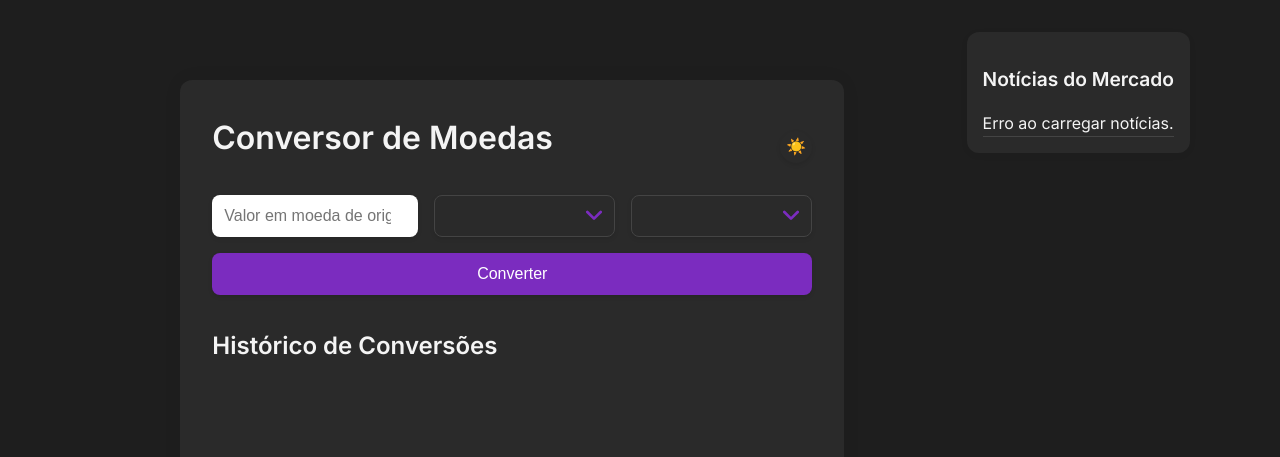
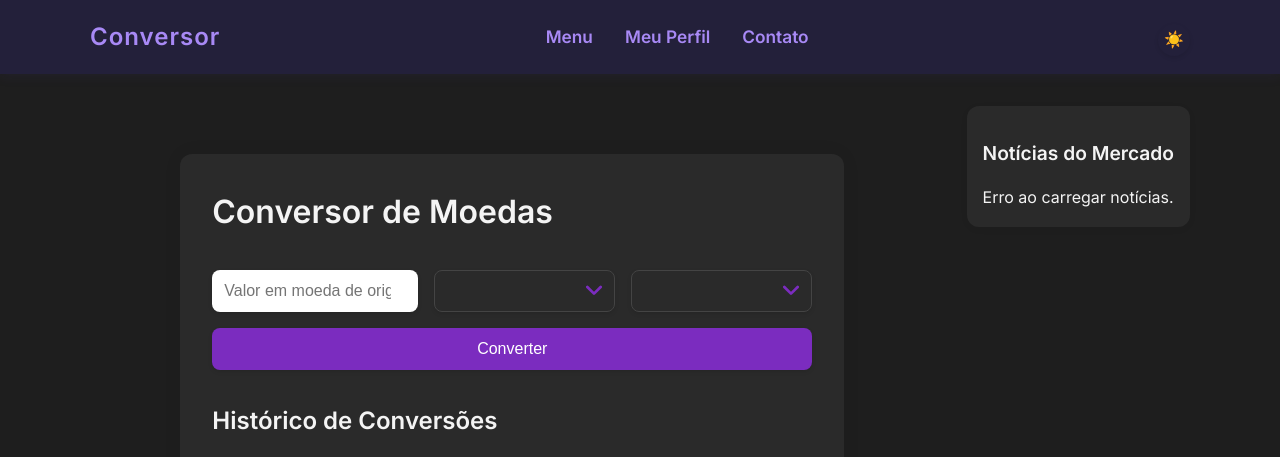
Before and after one commit to ferrantezs/conversor-de-moedas, a plain HTML site: page home.html in a window 1280 px wide. Both pictures are taken after a click on the button "Alternar tema". Drawn offline with nearby package versions, Linux system fonts and the light colour scheme; no server answers.

Commit message:
Cabeçalho novo

```diff
--- a/home.html
+++ b/home.html
@@ -8,11 +8,22 @@
   <link rel="stylesheet" href="style.css">
 </head>
 <body>
+  <header class="main-header">
+    <nav class="nav-bar">
+      <div class="logo">Conversor</div>
+      <ul class="nav-links">
+        <li><a href="home.html">Menu</a></li>
+        <li><a href="#perfil">Meu Perfil</a></li>
+        <li><a href="#contato">Contato</a></li>
+      </ul>
+      <button id="toggleTheme" class="theme-toggle" aria-label="Alternar tema">🌙</button>
+    </nav>
+  </header>
+
   <div class="main-layout">
     <div class="container">
       <div class="top-bar">
         <h1>Conversor de Moedas</h1>
-        <button id="toggleTheme" aria-label="Alternar tema">🌙</button>
       </div>
       <p id="saudacao" style="margin: 0 0 16px 0; font-weight: 600;"></p>
 
@@ -45,5 +56,19 @@
 
   <script src="https://cdn.jsdelivr.net/npm/chart.js"></script>
   <script src="script.js"></script>
+  <script>
+  const toggleBtn = document.getElementById('toggleTheme');
+  // Carrega o tema salvo
+  if (localStorage.getItem('theme') === 'dark') {
+    document.body.classList.add('dark');
+    toggleBtn.textContent = '🌞';
+  }
+  toggleBtn.addEventListener('click', () => {
+    document.body.classList.toggle('dark');
+    const isDark = document.body.classList.contains('dark');
+    toggleBtn.textContent = isDark ? '🌞' : '🌙';
+    localStorage.setItem('theme', isDark ? 'dark' : 'light');
+  });
+  </script>
 </body>
 </html>
--- a/style.css
+++ b/style.css
@@ -274,9 +274,117 @@ canvas {
 
 .dark-mode .news-panel {
   background: #2a2a2a;
-  color: var(--text-dark);
+  color: #f4f4f4;
 }
 
-.dark-mode #news-list li {
+.dark-mode .news-content a {
+  color: #a889f5;
+}
+
+.dark-mode .news-content a:hover {
+  color: #fff;
+}
+
+.dark-mode .news-item {
   border-bottom: 1px solid #444;
 }
+
+.dark-mode .news-content small {
+  color: #bdbdbd;
+}
+
+.main-header {
+  width: 100%;
+  background: #fff;
+  box-shadow: 0 2px 12px rgba(80,60,160,0.04);
+  position: sticky;
+  top: 0;
+  z-index: 10;
+}
+
+.nav-bar {
+  max-width: 1100px;
+  margin: 0 auto;
+  display: flex;
+  align-items: center;
+  justify-content: space-between;
+  padding: 18px 32px;
+}
+
+.logo {
+  font-size: 1.5rem;
+  font-weight: 800;
+  color: #6c3ad6;
+  letter-spacing: 1px;
+}
+
+.nav-links {
+  list-style: none;
+  display: flex;
+  gap: 32px;
+  margin: 0;
+  padding: 0;
+}
+
+.nav-links li a {
+  color: #6c3ad6;
+  text-decoration: none;
+  font-weight: 600;
+  font-size: 1.08rem;
+  transition:
+    color 0.2s,
+    transform 0.5s cubic-bezier(.4,2,.6,1),
+    text-decoration 0.2s;
+  display: inline-block;
+}
+
+.nav-links li a:hover {
+  color: #a889f5;
+  transform: scale(1.13);
+  text-decoration: none;
+}
+
+/* Botão de tema no cabeçalho */
+.theme-toggle {
+  background: none;
+  border: none;
+  font-size: 1.4rem;
+  cursor: pointer;
+  margin-left: 24px;
+  color: #6c3ad6;
+  transition: color 0.2s;
+}
+
+/* Responsivo */
+@media (max-width: 700px) {
+  .nav-bar {
+    flex-direction: column;
+    gap: 12px;
+    padding: 12px 8px;
+  }
+  .nav-links {
+    gap: 18px;
+  }
+}
+
+/* Modo escuro para cabeçalho e menu */
+.dark-mode .main-header {
+  background: #23203a !important;
+  box-shadow: 0 2px 12px rgba(80,60,160,0.10);
+}
+
+.dark-mode .logo {
+  color: #a889f5;
+}
+
+.dark-mode .nav-links li a {
+  color: #a889f5;
+}
+
+.dark-mode .nav-links li a:hover {
+  color: #fff;
+}
+
+.dark-mode .theme-toggle {
+  color: #a889f5;
+}
```
